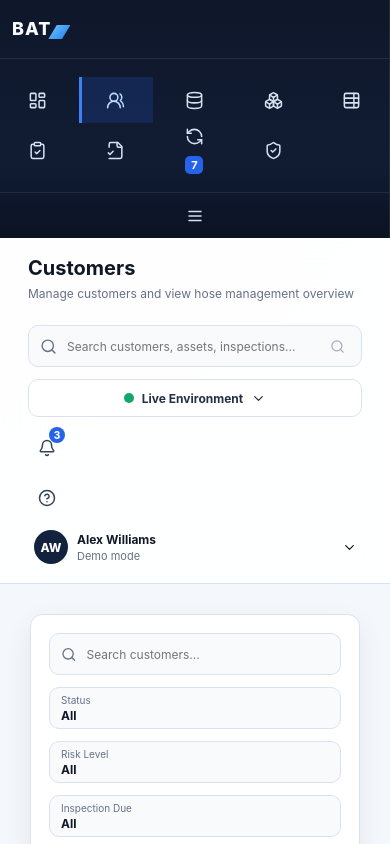
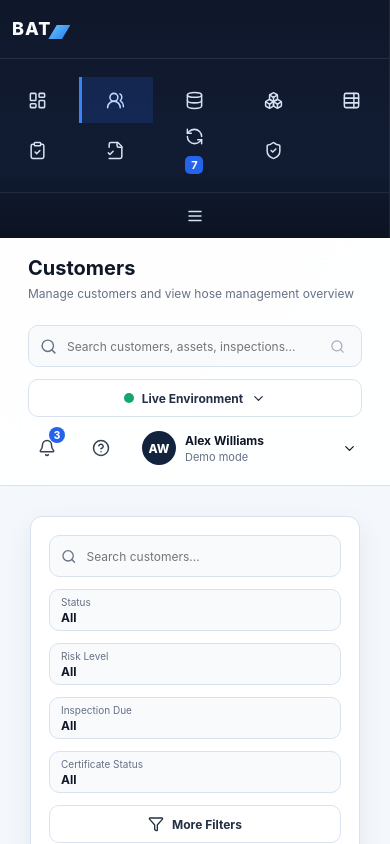
Before and after one commit to janisyed18/hms-2.0, a React (Vite) app in the folder web/apps/staff/: page / in a window 390 px wide. Both pictures are taken after a click on the button 115 px from the left and 100 px from the top of the page. Shown: the top 844 px of the page. Built offline with nearby package versions, Linux system fonts and the light colour scheme; no server answers.

Commit message:
fix: tighten responsive operations layout

```diff
--- a/web/apps/staff/src/styles.css
+++ b/web/apps/staff/src/styles.css
@@ -405,7 +405,7 @@ button:disabled {
 
 .customer-page {
   display: grid;
-  grid-template-columns: minmax(780px, 1fr) 408px;
+  grid-template-columns: minmax(0, 1fr) minmax(360px, 408px);
   min-height: calc(100vh - 80px);
 }
 
@@ -413,6 +413,7 @@ button:disabled {
   display: grid;
   align-content: start;
   gap: 14px;
+  min-width: 0;
   padding: 24px 20px 24px 22px;
 }
 
@@ -1949,12 +1950,31 @@ tbody tr.is-selected {
     flex-direction: column;
   }
 
-  .topbar-actions,
+  .topbar-actions {
+    display: grid;
+    grid-template-columns: 42px 42px minmax(0, 1fr);
+    width: 100%;
+  }
+
   .toolbar {
     flex-wrap: wrap;
   }
 
-  .global-search,
+  .global-search {
+    grid-column: 1 / -1;
+    width: 100%;
+  }
+
+  .environment-button {
+    grid-column: 1 / -1;
+    width: 100%;
+  }
+
+  .user-menu {
+    min-width: 0;
+    width: 100%;
+  }
+
   .field {
     width: 100%;
   }
```
